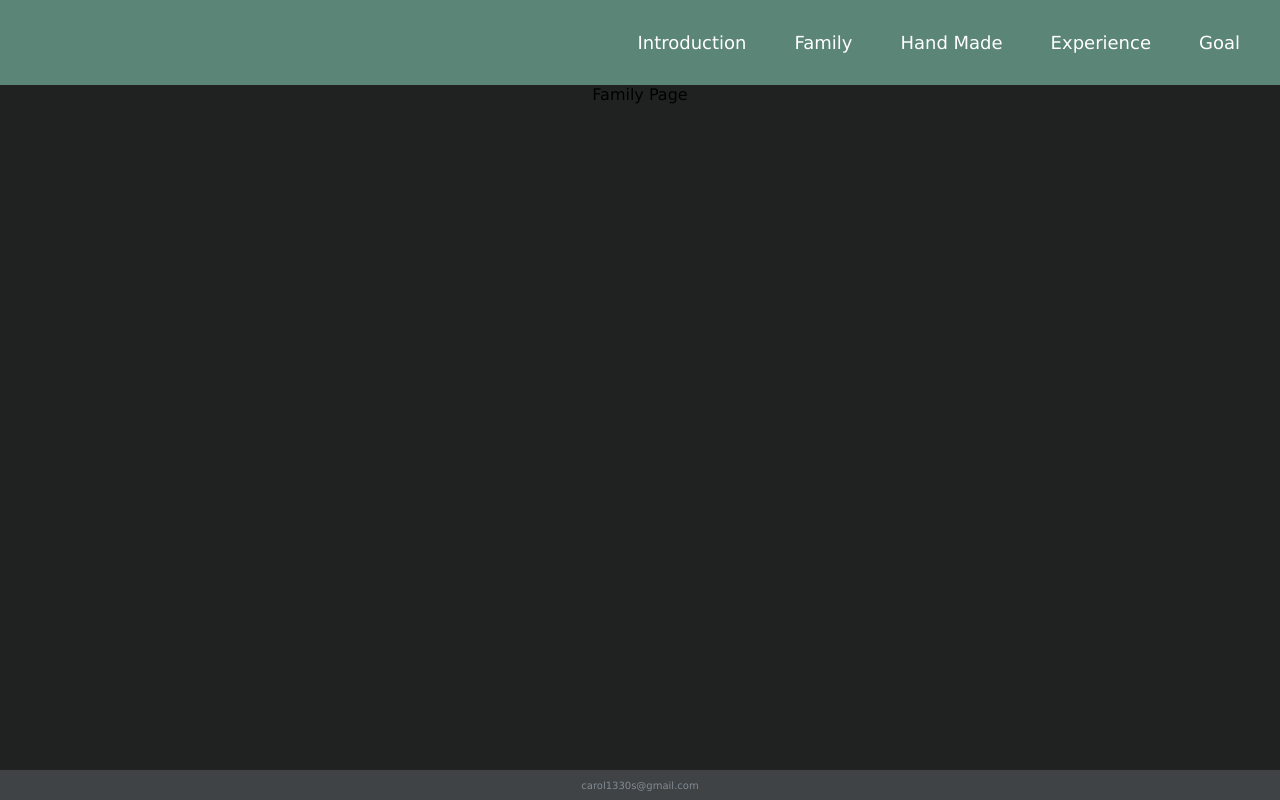
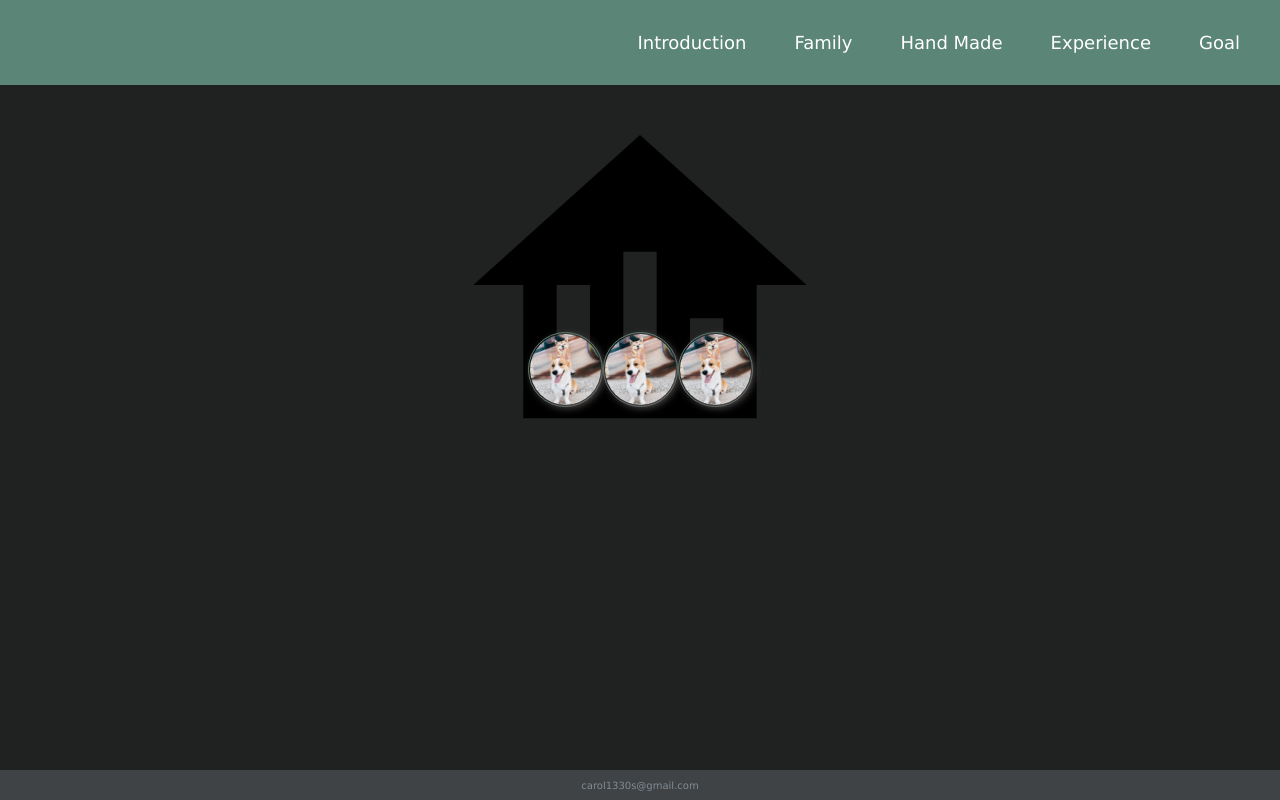
Before and after one commit to carol00/Introduction, a React (Create React App) app: page /family in a window 1280 px wide. Built offline with nearby package versions, Linux system fonts and the light colour scheme.

Commit message:
[新增] 家裡成員component

```diff
--- a/src/view/family/Family.jsx
+++ b/src/view/family/Family.jsx
@@ -1,5 +1,33 @@
+import Avatar from '../../component/avatar/Avatar'
+import Image from '../../assets/avatar.jpg'
+import styles from './family.module.sass'
+import Icon from '@mdi/react'
+import { mdiHomeAnalytics } from '@mdi/js';
+
+const AvatarArea = () => {
+  const imgSize = 75
+  return (
+    <div className={styles.avatarArea}>
+      <div className={styles.avatarContent}>
+          <Avatar img={Image} width={imgSize} height={imgSize} />
+          <Avatar img={Image} width={imgSize} height={imgSize}/>
+          <Avatar img={Image} width={imgSize} height={imgSize}/>
+      </div>
+      <div className={styles.iconContent}>
+        <div className={styles.scaleUnbalanced}>
+          <Icon path={mdiHomeAnalytics } />
+        </div>
+      </div>
+    </div>
+  )
+}
+
 export default function Family() {
   return (
-    <div>Family Page</div>
+    <div className={styles.root}>
+      <div className={styles.container}>
+        <AvatarArea />
+      </div>
+    </div>
   )
 }
--- a/src/view/family/family.module.sass
+++ b/src/view/family/family.module.sass
@@ -0,0 +1,16 @@
+@use '../../style/variable' as variable
+
+.root
+  .avatarArea
+    width: 100%
+    position: relative
+    +variable.set-flex(center, center)
+    .avatarContent
+      position: absolute
+      +variable.set-flex(center, center)
+      margin-top: 165px
+    .iconContent
+      +variable.set-flex(center, center)
+      width: 100%
+      .scaleUnbalanced
+        width: 400px
```
